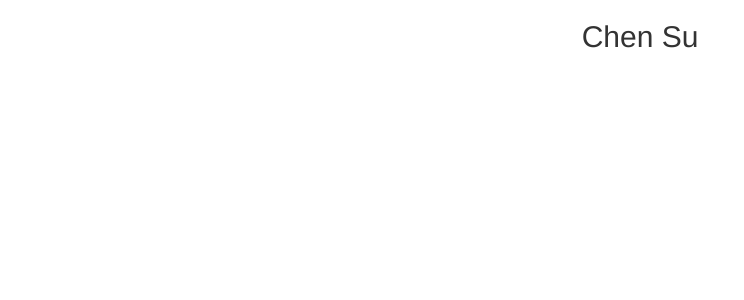
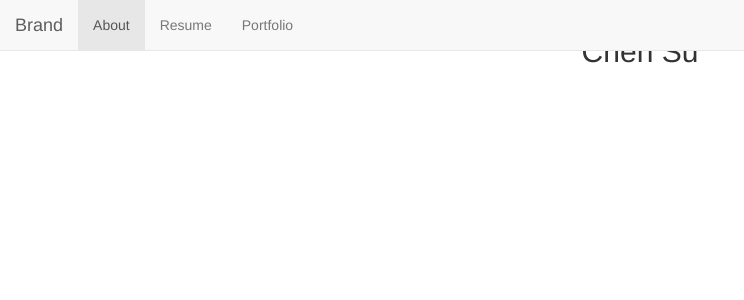
Before and after one commit to chensusays/chensu.design, an Angular app: page / in a window 1280 px wide. Shown: the top 300 px of the page, without its empty margins (0-744 px from the left). Built offline with nearby package versions, Linux system fonts and the light colour scheme.

Commit message:
separate nav and body into components cause I feel like it.

```diff
--- a/src/app/app.component.css
+++ b/src/app/app.component.css
@@ -0,0 +1,10 @@
+#header {
+    background-color: #B5BEC6;
+}
+#nav {
+    padding-top: 15px;
+}
+
+#name {
+    padding-top: 15px;
+}
--- a/src/app/app.component.html
+++ b/src/app/app.component.html
@@ -1,7 +1,12 @@
 <div class="container-fluid">
-  <h2 class="text-center">Chen Su</h2>
+
+
+
   <div class="row">
 
+    <div class="col-md-4 col-md-offset-4">
+        <h2 class="text-center" id="name">{{name}}</h2>
+    </div>
   </div>
 
 </div>
--- a/src/app/app.component.ts
+++ b/src/app/app.component.ts
@@ -6,5 +6,6 @@
   styleUrls: ['./app.component.css']
 })
 export class AppComponent {
-  title = 'app works!';
+  name = "Chen Su";
+
 }
--- a/src/app/app.module.ts
+++ b/src/app/app.module.ts
@@ -4,10 +4,12 @@
 import { HttpModule } from '@angular/http';
 
 import { AppComponent } from './app.component';
+import { NavComponent } from './nav/nav.component';
 
 @NgModule({
   declarations: [
-    AppComponent
+    AppComponent,
+    NavComponent
   ],
   imports: [
     BrowserModule,
@@ -15,6 +17,6 @@
     HttpModule
   ],
   providers: [],
-  bootstrap: [AppComponent]
+  bootstrap: [AppComponent, NavComponent]
 })
 export class AppModule { }
--- /dev/null
+++ b/src/app/nav/nav.component.html
@@ -0,0 +1,43 @@
+<nav class="navbar navbar-default navbar-fixed-top">
+  <div class="container-fluid">
+    <!-- Brand and toggle get grouped for better mobile display -->
+    <div class="navbar-header">
+      <button type="button" class="navbar-toggle collapsed" data-toggle="collapse" data-target="#bs-example-navbar-collapse-1" aria-expanded="false">
+        <span class="sr-only">Toggle navigation</span>
+        <span class="icon-bar"></span>
+        <span class="icon-bar"></span>
+        <span class="icon-bar"></span>
+      </button>
+      <a class="navbar-brand" href="#">Brand</a>
+      <!--
+      <a class="navbar-brand" href="#">
+        <img alt="Brand" src="...">
+      </a>
+      -->
+    </div>
+
+    <!-- Collect the nav links, forms, and other content for toggling -->
+    <div class="collapse navbar-collapse" id="bs-example-navbar-collapse-1">
+      <ul class="nav navbar-nav">
+        <li class="active"><a href="#">About <span class="sr-only">(current)</span></a></li>
+        <li><a href="#">Resume</a></li>
+        <li><a href="#">Portfolio</a></li>
+      </ul>
+      <!--
+      <ul class="nav navbar-nav navbar-right">
+        <li><a href="#">Link</a></li>
+        <li class="dropdown">
+          <a href="#" class="dropdown-toggle" data-toggle="dropdown" role="button" aria-haspopup="true" aria-expanded="false">Dropdown <span class="caret"></span></a>
+          <ul class="dropdown-menu">
+            <li><a href="#">Action</a></li>
+            <li><a href="#">Another action</a></li>
+            <li><a href="#">Something else here</a></li>
+            <li role="separator" class="divider"></li>
+            <li><a href="#">Separated link</a></li>
+          </ul>
+        </li>
+      </ul>
+      -->
+    </div><!-- /.navbar-collapse -->
+  </div><!-- /.container-fluid -->
+</nav>
--- /dev/null
+++ b/src/app/nav/nav.component.ts
@@ -0,0 +1,15 @@
+import { Component, OnInit } from '@angular/core';
+
+@Component({
+  selector: 'app-nav',
+  templateUrl: './nav.component.html',
+  styleUrls: ['./nav.component.css']
+})
+export class NavComponent implements OnInit {
+
+  constructor() { }
+
+  ngOnInit() {
+  }
+
+}
--- a/src/index.html
+++ b/src/index.html
@@ -9,6 +9,7 @@
   <link rel="icon" type="image/x-icon" href="favicon.ico">
 </head>
 <body>
+  <app-nav></app-nav>
   <app-root>Loading...</app-root>
 </body>
 </html>
```
Also changed, not shown: src/app/nav/nav.component.css (added), 1 other file (tests, documents, lock files or other folders).
